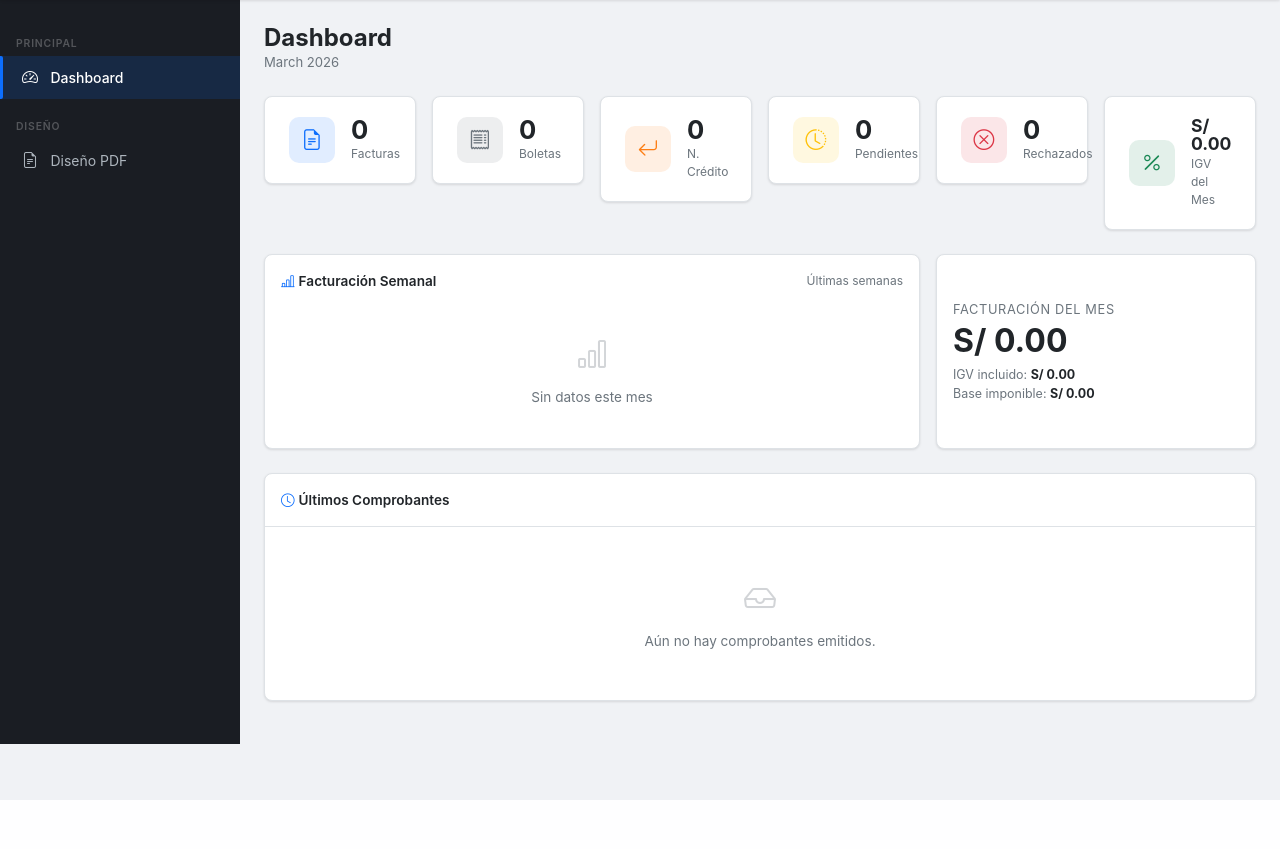
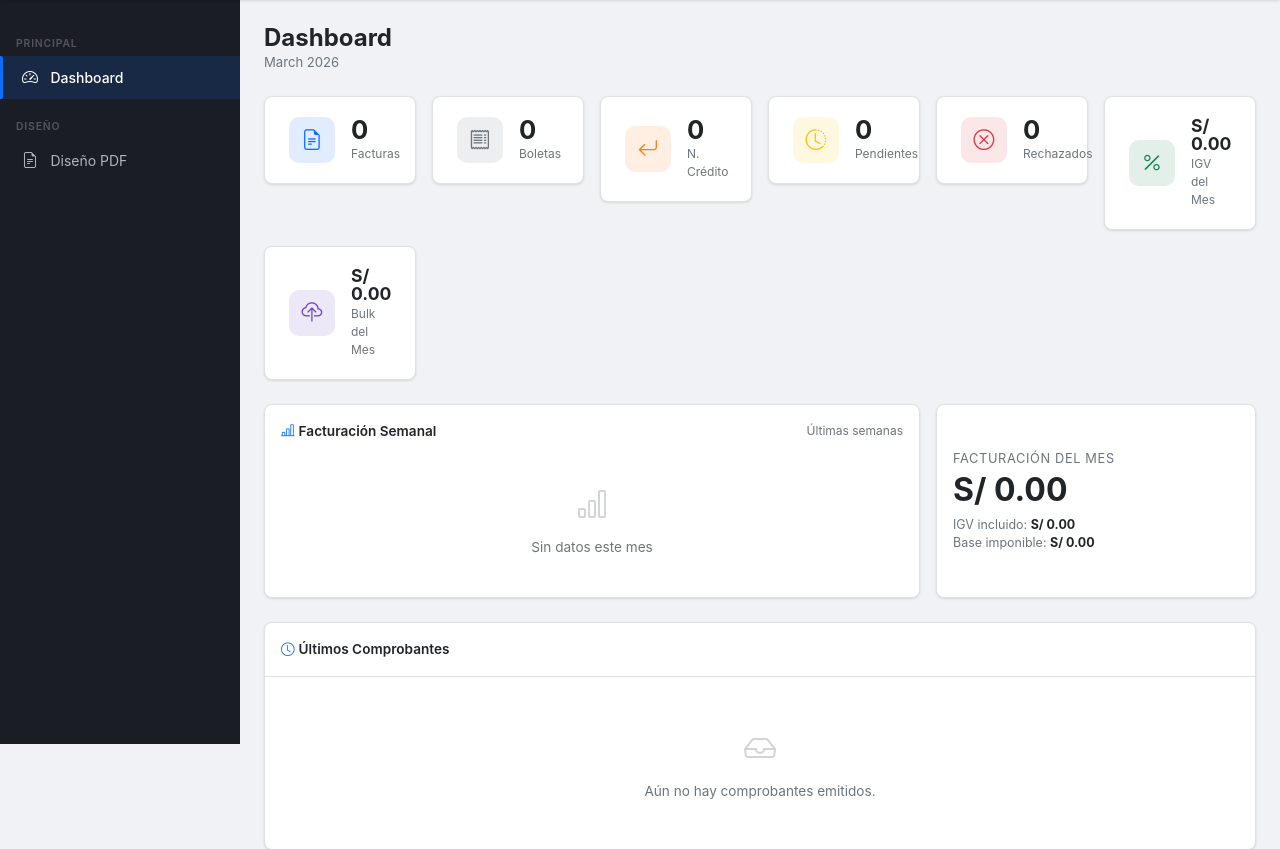
Before and after one commit to mickstmt/ArdavFact, a Flask app: page / in a window 1280 px wide. Shown: the part 56-905 px from the top of the page. Before the commit the page ends 856 px from the top, so only its background shows below. Run offline with Flask 3, Linux system fonts and the light colour scheme; the visitor is signed in with stand-in values (Sample User, id 1); data that the repository does not hold is empty; some libraries are stand-ins or nearby versions.

Commit message:
feat: indicador total bulk en preview y dashboard + columnas Excel corregidas
- bulk/upload.html: instrucciones actualizadas con nuevas columnas (G,H,I,J,K,M,X)
- bulk/preview.html: tarjeta 'Total a procesar' actualizada en tiempo real al marcar/desmarcar órdenes
- comprobante.py: campo es_bulk (boolean, default False) para identificar origen
- migración: add es_bulk to comprobantes
- bulk_service: es_bulk=True al crear comprobantes desde carga masiva
- dashboard/routes.py: query total_bulk_mes (bulk ACEPTADO/ENVIADO/PENDIENTE del mes)
- dashboard/index.html: tarjeta 'Bulk del Mes' en morado junto a las demás métricas

Co-Authored-By: Claude Sonnet 4.6 <noreply@anthropic.com>

```diff
--- a/app/blueprints/dashboard/routes.py
+++ b/app/blueprints/dashboard/routes.py
@@ -58,6 +58,18 @@ def index():
     facturacion_mes = Decimal(str(totales_mes.facturacion))
     igv_mes = Decimal(str(totales_mes.igv))
 
+    # ── Total bulk del mes ──
+    total_bulk_mes = db.session.query(
+        func.coalesce(func.sum(Comprobante.total), 0)
+    ).filter(
+        Comprobante.es_bulk == True,
+        Comprobante.tipo_comprobante.in_(['FACTURA', 'BOLETA']),
+        Comprobante.estado.in_(estados_activos),
+        extract('month', Comprobante.fecha_emision) == mes,
+        extract('year',  Comprobante.fecha_emision) == anio,
+    ).scalar()
+    total_bulk_mes = Decimal(str(total_bulk_mes))
+
     # ── Gráfico semanal (últimas 8 semanas, agrupado por semana del año) ──
     semanas = db.session.query(
         extract('week', Comprobante.fecha_emision).label('semana'),
@@ -81,6 +93,7 @@ def index():
     )
 
     return render_template('dashboard/index.html',
+        total_bulk_mes=total_bulk_mes,
         facturas_mes=facturas_mes,
         boletas_mes=boletas_mes,
         nc_mes=nc_mes,
--- a/app/models/comprobante.py
+++ b/app/models/comprobante.py
@@ -54,6 +54,9 @@ class Comprobante(db.Model):
     mensaje_sunat = db.Column(db.Text, nullable=True)
     codigo_sunat  = db.Column(db.String(10), nullable=True)
     external_id   = db.Column(db.String(100), nullable=True)    # MiPSE UUID
+
+    # === Origen del comprobante ===
+    es_bulk = db.Column(db.Boolean, nullable=False, default=False)  # True si vino de carga masiva
 
     # === Referencias para NC y ND ===
     comprobante_referencia_id = db.Column(
--- a/app/services/bulk_service.py
+++ b/app/services/bulk_service.py
@@ -365,6 +365,7 @@ def _crear_comprobante(
         costo_envio=costo_envio,
         estado='PENDIENTE',
         fecha_emision=fecha_emision,
+        es_bulk=True,
     )
     db.session.add(comp)
     db.session.flush()
--- a/app/templates/bulk/upload.html
+++ b/app/templates/bulk/upload.html
@@ -20,8 +20,8 @@
         <div>
           <strong>Formato esperado:</strong> cabeceras en fila 4, datos desde fila 5.
           <div class="mt-1 text-muted">
-            A=PedidoId &nbsp;|&nbsp; C=Fecha &nbsp;|&nbsp; F=DNI/Doc &nbsp;|&nbsp; G=Nombre cliente
-            &nbsp;|&nbsp; H=Descripción &nbsp;|&nbsp; I=SKU &nbsp;|&nbsp; J=Cantidad &nbsp;|&nbsp; K=Precio &nbsp;|&nbsp; S=Costo Envío
+            A=PedidoId &nbsp;|&nbsp; C=Fecha &nbsp;|&nbsp; G=DNI/RUC &nbsp;|&nbsp; H=Nombre cliente
+            &nbsp;|&nbsp; I=Descripción &nbsp;|&nbsp; J=SKU &nbsp;|&nbsp; K=Cantidad &nbsp;|&nbsp; M=Precio (con IGV) &nbsp;|&nbsp; X=Costo Envío
           </div>
           <div class="mt-1 text-muted" style="font-size:0.78rem;">
             <i class="bi bi-diagram-2"></i> Las filas se agrupan por <strong>PedidoId (col. A)</strong> — una orden puede tener múltiples ítems.
--- a/app/templates/dashboard/index.html
+++ b/app/templates/dashboard/index.html
@@ -123,6 +123,19 @@
       <div>
         <div class="stat-value" style="font-size:1.1rem;">S/ {{ '{:,.2f}'.format(igv_mes) }}</div>
         <div class="stat-label">IGV del Mes</div>
+      </div>
+    </div>
+  </div>
+
+  {# Total Bulk del mes #}
+  <div class="col-6 col-md-4 col-xl-2">
+    <div class="stat-card">
+      <div class="stat-icon" style="background:rgba(111,66,193,0.12); color:#6f42c1;">
+        <i class="bi bi-cloud-upload"></i>
+      </div>
+      <div>
+        <div class="stat-value" style="font-size:1.1rem;">S/ {{ '{:,.2f}'.format(total_bulk_mes) }}</div>
+        <div class="stat-label">Bulk del Mes</div>
       </div>
     </div>
   </div>
```
Also changed, not shown: app/templates/bulk/preview.html (+20 -5 lines), migrations/versions/d15766f064bc_add_es_bulk_to_comprobantes.py (added, +32 -0 lines).
